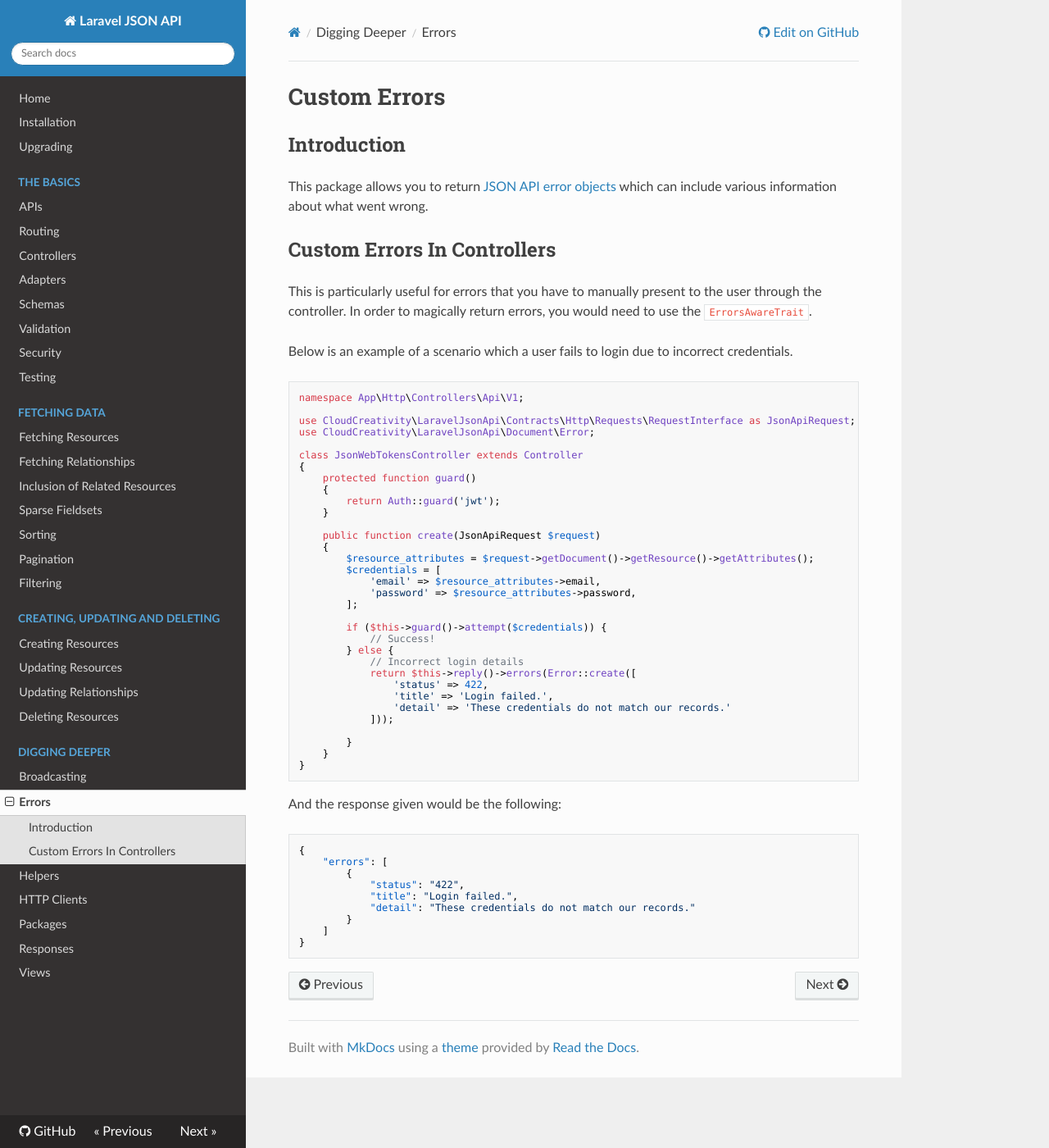
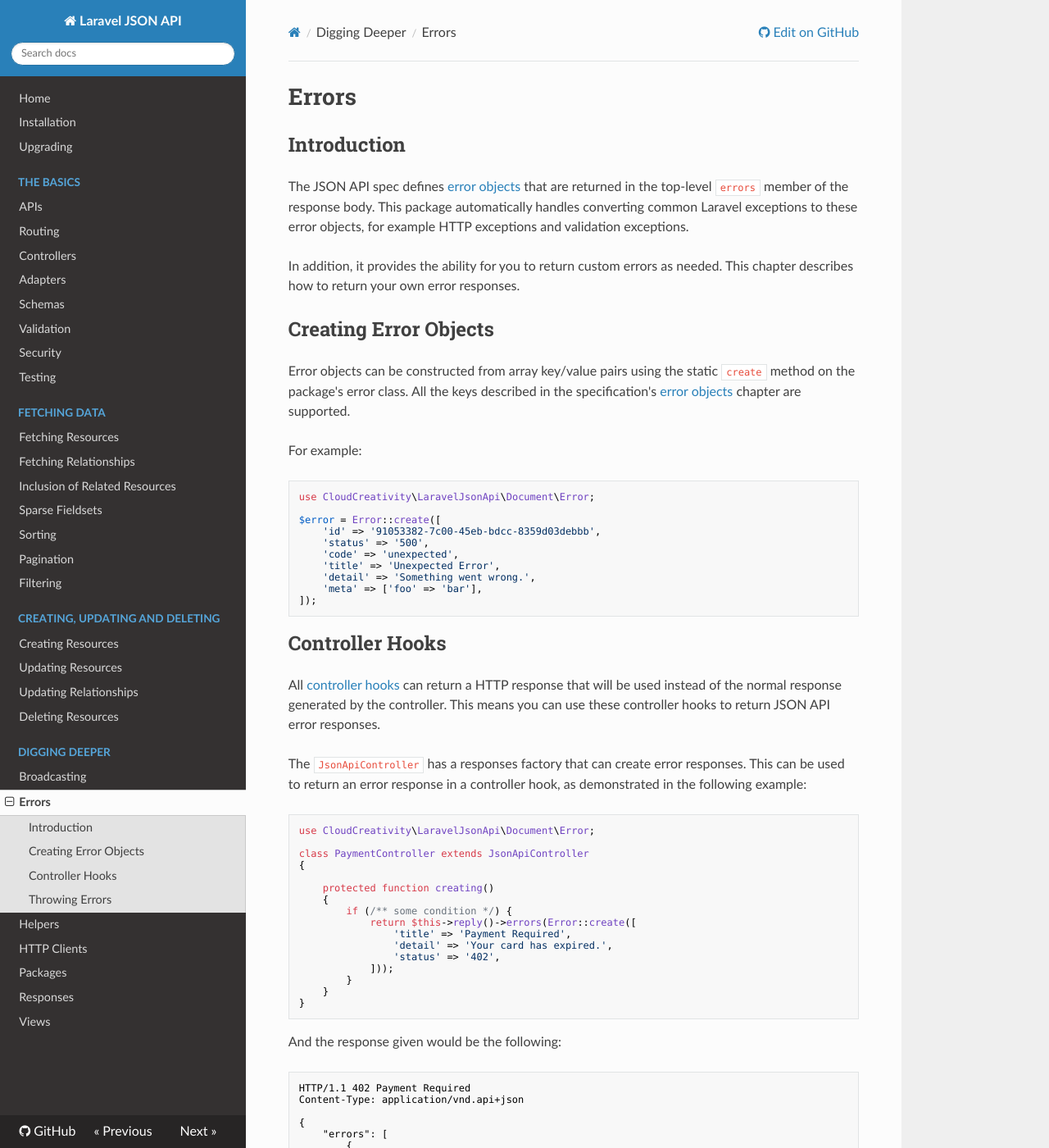
Before and after one commit to cloudcreativity/laravel-json-api, an MkDocs documentation site: the page built from docs/features/errors.md, in a window 1280 px wide and 1400 px high. Shown: the whole window at 82% size. Built offline with MkDocs 1.6.1, drawn with Linux system fonts in a browser that asks for light colours; nearby versions of some CDN libraries; old or Windows-style settings are respelled for this version of MkDocs; some of the changed text lies outside the part shown.

Commit message:
[Docs] Add some minor doc changes

````diff
--- a/docs/features/errors.md
+++ b/docs/features/errors.md
@@ -1,47 +1,58 @@
-# Custom Errors
+# Errors
 
 ## Introduction
 
-This package allows you to return [JSON API error objects](http://jsonapi.org/format/1.0/#error-objects) which can include various information about what went wrong.
+The JSON API spec defines [error objects](http://jsonapi.org/format/#errors) that are returned
+in the top-level `errors` member of the response body. This package automatically handles converting
+common Laravel exceptions to these error objects, for example HTTP exceptions and validation exceptions.
 
-## Custom Errors In Controllers
+In addition, it provides the ability for you to return custom errors as needed. This chapter describes
+how to return your own error responses.
 
-This is particularly useful for errors that you have to manually present to the user through the controller. In order to magically return errors, you would need to use the `ErrorsAwareTrait`.
+## Creating Error Objects
 
+Error objects can be constructed from array key/value pairs using the static `create` method on
+the package's error class. All the keys described in the specification's
+[error objects](http://jsonapi.org/format/#error-objects) chapter are supported.
 
-Below is an example of a scenario which a user fails to login due to incorrect credentials.
+For example:
 
 ```php
-namespace App\Http\Controllers\Api\V1;
-
-use CloudCreativity\LaravelJsonApi\Contracts\Http\Requests\RequestInterface as JsonApiRequest;
 use CloudCreativity\LaravelJsonApi\Document\Error;
 
-class JsonWebTokensController extends Controller
+$error = Error::create([
+    'id' => '91053382-7c00-45eb-bdcc-8359d03debbb',
+    'status' => '500',
+    'code' => 'unexpected',
+    'title' => 'Unexpected Error',
+    'detail' => 'Something went wrong.',
+    'meta' => ['foo' => 'bar'],
+]);
+```
+
+## Controller Hooks
+
+All [controller hooks](../basics/controllers.md) can return a HTTP response that will be used instead
+of the normal response generated by the controller. This means you can use these controller hooks
+to return JSON API error responses.
+
+The `JsonApiController` has a responses factory that can create error responses. This can be used
+to return an error response in a controller hook, as demonstrated in the following example:
+
+```php
+use CloudCreativity\LaravelJsonApi\Document\Error;
+
+class PaymentController extends JsonApiController
 {
-    protected function guard()
+
+    protected function creating()
     {
-        return Auth::guard('jwt');
-    }
-
-    public function create(JsonApiRequest $request)
-    {
-        $resource_attributes = $request->getDocument()->getResource()->getAttributes();
-        $credentials = [
-            'email' => $resource_attributes->email,
-            'password' => $resource_attributes->password,
-        ];
-
-        if ($this->guard()->attempt($credentials)) {
-            // Success!
-        } else {
-            // Incorrect login details
+        if (/** some condition */) {
             return $this->reply()->errors(Error::create([
-                'status' => 422,
-                'title' => 'Login failed.',
-                'detail' => 'These credentials do not match our records.'
+                'title' => 'Payment Required',
+                'detail' => 'Your card has expired.',
+                'status' => '402',
             ]));
-
         }
     }
 }
@@ -49,14 +60,48 @@ class JsonWebTokensController extends Controller
 
 And the response given would be the following:
 
-```json
+```http
+HTTP/1.1 402 Payment Required
+Content-Type: application/vnd.api+json
+
 {
     "errors": [
         {
-            "status": "422",
-            "title": "Login failed.",
-            "detail": "These credentials do not match our records."
+            "title": "Payment Required",
+            "detail": "Your card has expired."
+            "status": "402"
         }
     ]
 }
 ```
+
+You can pass either a single error object, or an array of error objects to the `errors()` reply method.
+The HTTP status of the response will be calculated from the status in the error objects.
+
+## Throwing Errors
+
+It is also possible to throw a `JsonApiException` from anywhere in your code. This will be converted
+to a JSON API response. For example:
+
+```php
+use Neomerx\JsonApi\Exceptions\JsonApiException;
+use CloudCreativity\LaravelJsonApi\Document\Error;
+
+try {
+    dispatchNow(new ChargeCard($token));
+} catch (\App\PaymentException $ex) {
+    Error::create([
+        'title' => 'Payment Required',
+        'detail' => $ex->getMessage(),
+        'status' => '402',
+    ]);
+
+    throw new JsonApiException($error, 402, $ex);
+}
+```
+
+The JSON API exception takes three arguments:
+
+- An error object or an array of error objects.
+- The HTTP status code.
+- The previous exception.
````
Also changed, not shown: docs/features/broadcasting.md (+38 -2 lines).
